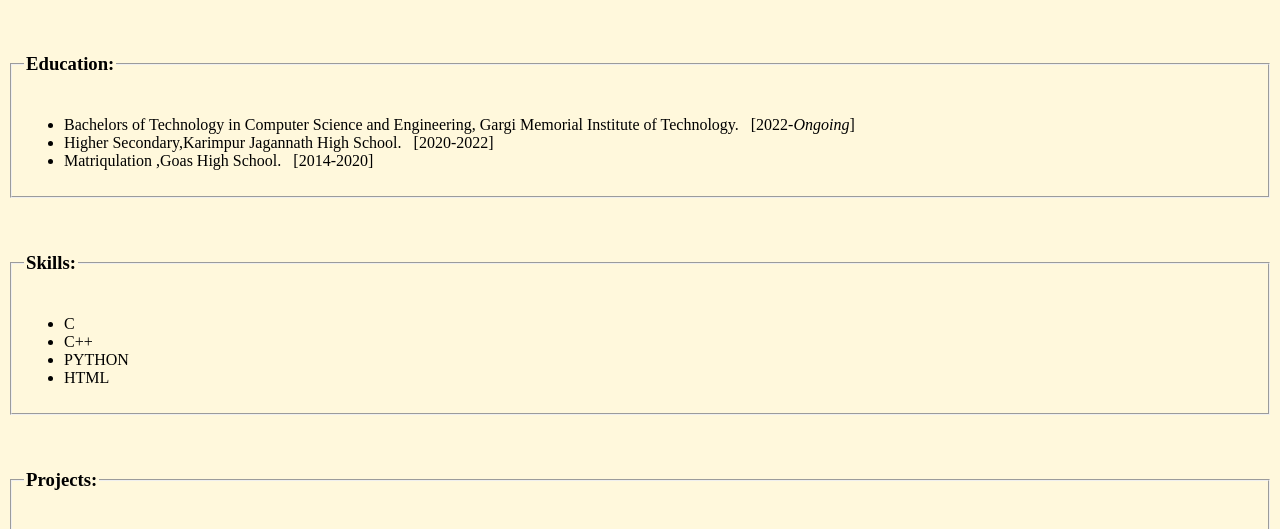
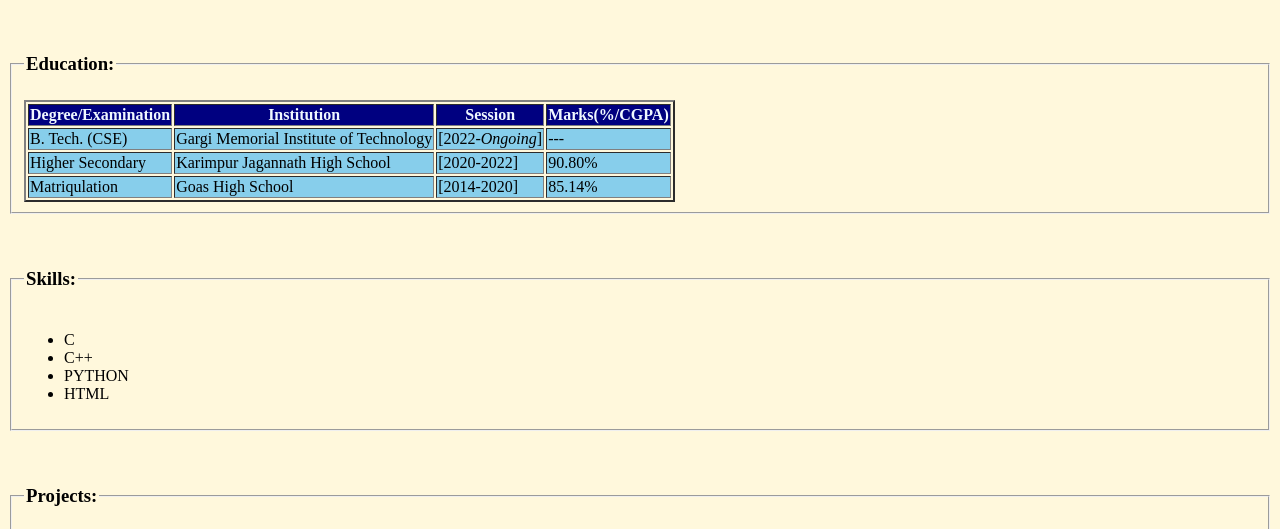
Before and after one commit to the-anik-2004/My_simple_portfolio, a plain HTML site: page index.html in a window 1280 px wide. Shown: the part 256-785 px from the top of the page. Drawn offline with Linux system fonts and the light colour scheme.

Commit message:
Update index.html
Educations sections is updated

```diff
--- a/index.html
+++ b/index.html
@@ -31,12 +31,35 @@
     <br/><br/>
     <fieldset id="edu">
         <legend><h3>Education:</h3></legend>
-        <ul>
-            <li>Bachelors of Technology in Computer Science and Engineering, Gargi Memorial Institute of Technology.  &nbsp; [2022-<i>Ongoing</i>]
-            </li>
-            <li>Higher Secondary,Karimpur Jagannath High School.   &nbsp;  [2020-2022]</li>
-            <li>Matriqulation ,Goas High School. &nbsp; [2014-2020]</li>
-        </ul>
+     <table border="2">
+            <thead style="background-color:navy; color: aliceblue;">
+                <th>Degree/Examination</th>
+                <th>Institution</th>
+                <th>Session</th>
+                <th>Marks(%/CGPA)</th>
+            </thead>
+            <tbody style="background-color: skyblue;">
+                <tr>
+                    <td>B. Tech. (CSE)</td>
+                    <td> Gargi Memorial Institute of Technology</td>
+                    <td>[2022-<i>Ongoing</i>]</td>
+                    <td>--- </td>
+                </tr>
+                <tr>
+                    <td>Higher Secondary</td>
+                    <td>Karimpur Jagannath High School</td>
+                    <td>[2020-2022]</td>
+                    <td>90.80%</td>
+                </tr>
+                <tr>
+                    <td>Matriqulation </td>
+                    <td>Goas High School</td>
+                    <td>[2014-2020]</td>
+                    <td>85.14%</td>
+                </tr>
+
+            </tbody>
+        </table>
     </fieldset>
     <br><br><fieldset id="sk">
         <legend><h3>Skills:</h3></legend>
```
